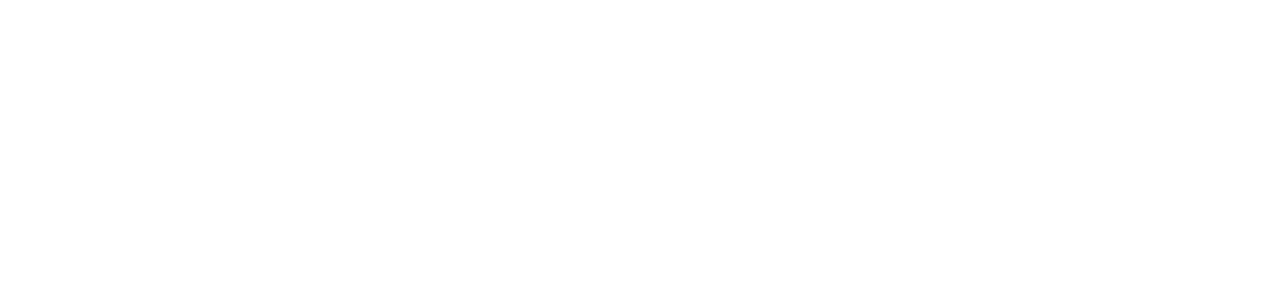
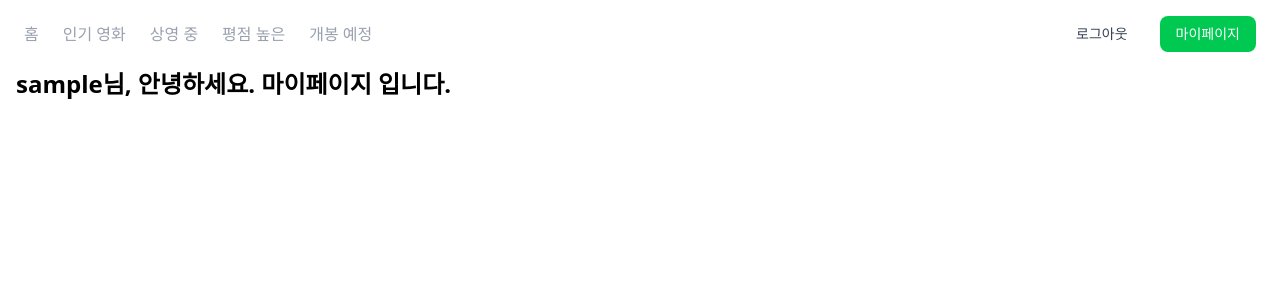
Before and after one commit to UMC-CUK-9th/Web, a React (Vite) app in the folder movieWeb/: page /mypage in a window 1280 px wide. Before the commit this address had no page. Shown: the top 300 px of the page. Built offline with nearby package versions, Linux system fonts and the light colour scheme; sample sign-in values are in the browser's storage.

Commit message:
Title: 5주차미션_도하

```diff
--- a/movieWeb/src/App.tsx
+++ b/movieWeb/src/App.tsx
@@ -8,6 +8,9 @@
 import MovieDetail from "./pages/MovieDetail";
 import Login from "./pages/Authentication/Login";
 import Signup from "./pages/Authentication/Signup";
+import Mypage from "./pages/Mypage";
+import ProtectedRoute from "./routes/ProtecedRoute";
+import Logout from "./pages/Authentication/Logout";
 
 function App() {
   return (
@@ -22,6 +25,12 @@
           <Route path="/movies/:movieId" element={<MovieDetail />} />
           <Route path="/login" element={<Login />} />
           <Route path="/signup" element={<Signup />} />
+          <Route path="/logout" element={<Logout />} />
+
+          <Route
+            path="/mypage"
+            element={<ProtectedRoute element={<Mypage />} />}
+          />
         </Route>
       </Routes>
     </Router>
--- a/movieWeb/src/components/Navbar.tsx
+++ b/movieWeb/src/components/Navbar.tsx
@@ -1,16 +1,34 @@
 import { NavLink } from "react-router-dom";
+import { useEffect, useState } from "react";
 
 const Navbar = () => {
+  const [isLoggedIn, setIsLoggedIn] = useState<boolean>(!!localStorage.getItem("accessToken"));
+
+  useEffect(() => {
+    const handleAuthChange = () => {
+      setIsLoggedIn(!!localStorage.getItem("accessToken"));
+    };
+
+    //로그인/로그아웃 감지
+    window.addEventListener("storage", handleAuthChange); //다른탭
+    window.addEventListener("authChange", handleAuthChange); //같은탭
+
+    return () => {
+      window.removeEventListener("storage", handleAuthChange);
+      window.removeEventListener("authChange", handleAuthChange);
+    };
+  }, []);
+
   return (
-    <nav className="flex justify-between items-center m-4">
-      {/* 왼-페이지 */}
+    <nav className="flex justify-between items-center m-4 pr-2 pl-2">
+      {/* 왼 */}
       <ul className="flex gap-6">
         <li>
           <NavLink
             to="/"
             end
             className={({ isActive }) =>
-              isActive ? "text-green-500" : "text-gray-400"
+              isActive ? "text-green-500d" : "text-gray-400"
             }
           >
             홈
@@ -20,7 +38,7 @@
           <NavLink
             to="/popular"
             className={({ isActive }) =>
-              isActive ? "text-green-500d" : "text-gray-400"
+              isActive ? "text-green-500" : "text-gray-400"
             }
           >
             인기 영화
@@ -58,8 +76,25 @@
         </li>
       </ul>
 
-      {/* 오-로긴/회언가입*/}
+      {/* 오 */}
       <div className="flex gap-4">
+        {isLoggedIn ? (
+          <>
+            <NavLink
+              to="/logout"
+              className="px-4 py-2 text-sm text-gray-700 hover:text-green-500 transition"
+            >
+              로그아웃
+            </NavLink>
+            <NavLink
+              to="/mypage"
+              className="px-4 py-2 bg-green-500 text-white rounded-lg text-sm hover:bg-green-600 transition"
+            >
+              마이페이지
+            </NavLink>
+          </>
+        ) : (
+          <>
             <NavLink
               to="/login"
               className="px-4 py-2 text-sm text-gray-700 hover:text-green-500 transition"
@@ -72,6 +107,8 @@
             >
               회원가입
             </NavLink>
+          </>
+        )}
       </div>
     </nav>
   );
--- a/movieWeb/src/pages/Authentication/Login.tsx
+++ b/movieWeb/src/pages/Authentication/Login.tsx
@@ -56,6 +56,7 @@
       setAccessToken(result.data.accessToken);
       setRefreshToken(result.data.refreshToken);
       localStorage.setItem("userName", result.data.name);
+      window.dispatchEvent(new Event("authChange"));
 
       alert(`${result.data.name}님, 환영합니다!`);
       navigate("/");
--- /dev/null
+++ b/movieWeb/src/pages/Authentication/Logout.tsx
@@ -0,0 +1,19 @@
+import { useEffect } from "react";
+import { useNavigate } from "react-router-dom";
+
+const Logout = () => {
+  const navigate = useNavigate();
+
+  useEffect(() => {
+    localStorage.removeItem("accessToken");
+    localStorage.removeItem("refreshToken");
+    localStorage.removeItem("userName");
+    window.dispatchEvent(new Event("authChange"));
+
+    navigate("/", { replace: true });
+  }, [navigate]);
+
+  return null; // UI 없음 (자동 로그아웃)
+};
+
+export default Logout;
--- /dev/null
+++ b/movieWeb/src/pages/Mypage.tsx
@@ -0,0 +1,23 @@
+import { useEffect, useState } from "react";
+
+const Mypage = () => {
+  const [userName, setUserName] = useState<string | null>(null);
+
+  useEffect(() => {
+    const storedName = localStorage.getItem("userName");
+    const token = localStorage.getItem("accessToken");
+    if (storedName && token) {
+      setUserName(storedName);
+    }
+  }, []);
+
+  return (
+    <div className="m-4">
+      <h1 className="text-2xl font-bold">
+        {userName}님, 안녕하세요. 마이페이지 입니다.
+      </h1>
+    </div>
+  );
+};
+
+export default Mypage;
--- /dev/null
+++ b/movieWeb/src/routes/ProtecedRoute.tsx
@@ -0,0 +1,18 @@
+import type { JSX } from "react";
+import { Navigate } from "react-router-dom";
+
+interface ProtectedRouteProps {
+  element: JSX.Element;
+}
+
+const ProtectedRoute = ({ element }: ProtectedRouteProps) => {
+  const token = localStorage.getItem("accessToken");
+
+  if (!token) {
+    return <Navigate to="/login" replace />;
+  }
+
+  return element;
+};
+
+export default ProtectedRoute;
```
Lines whose indentation alone changed are shown as unchanged.
